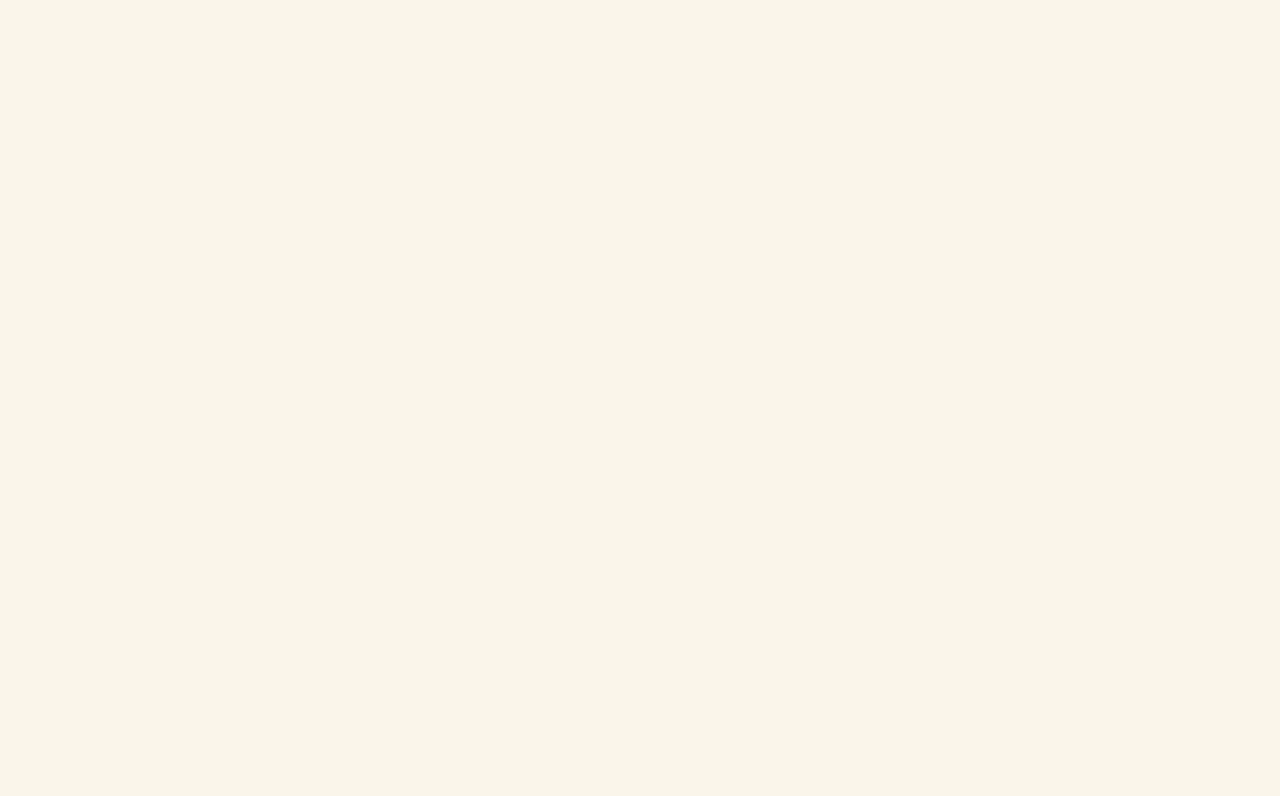
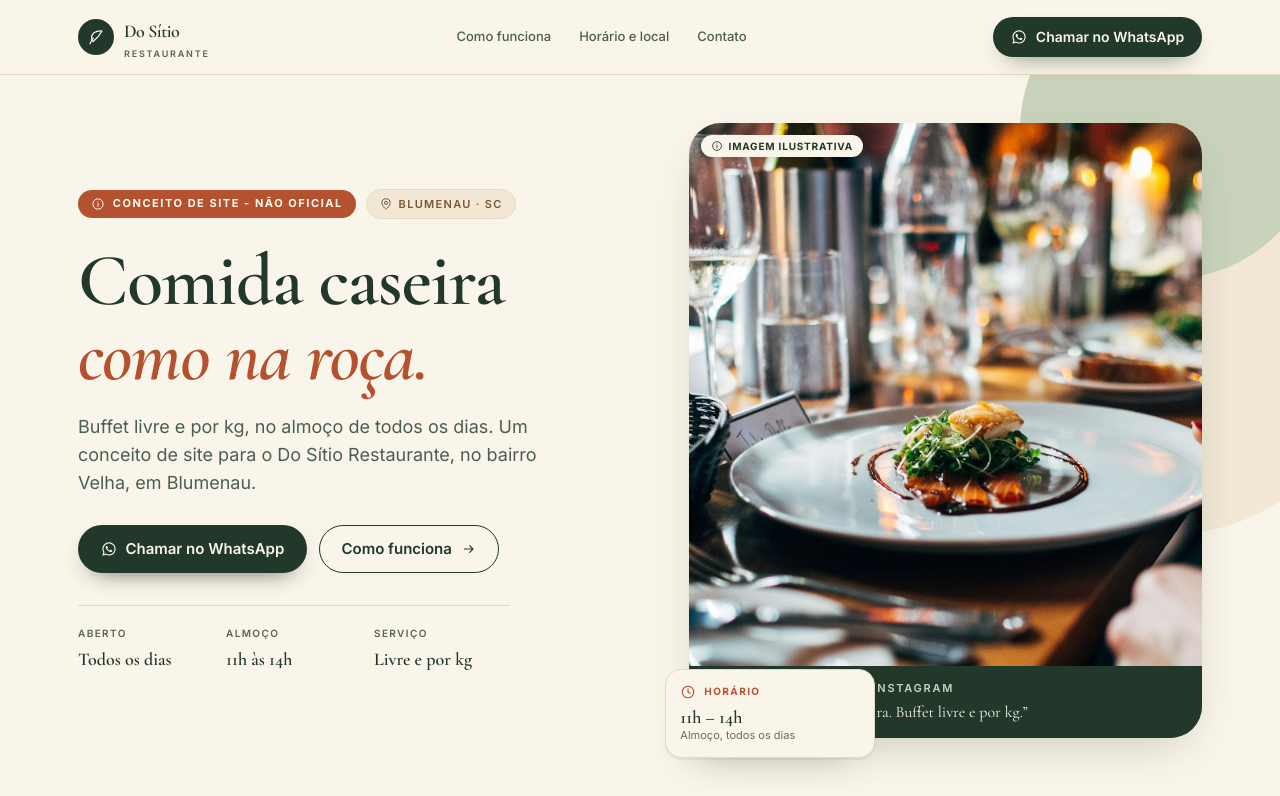
Before and after one commit to seixaswellyson-sudo/do-sitio-sample, a plain HTML site: page index.html in a window 1280 px wide. Shown: the top 796 px of the page. Drawn offline with nearby package versions, Linux system fonts and the light colour scheme.

Commit message:
Update index.html

```diff
--- a/index.html
+++ b/index.html
@@ -16,7 +16,7 @@
       rel="stylesheet"
     />
     <title>Do Sítio Restaurante — Conceito de site não oficial</title>
-    <script type="module" crossorigin src="./assets/2-index--htp7vNA.js"></script>
+    <script type="module" crossorigin src="./assets/index-app.js"></script>
     <link rel="stylesheet" crossorigin href="./assets/3-index-C5lpMbFj.css">
   </head>
   <body>
```
